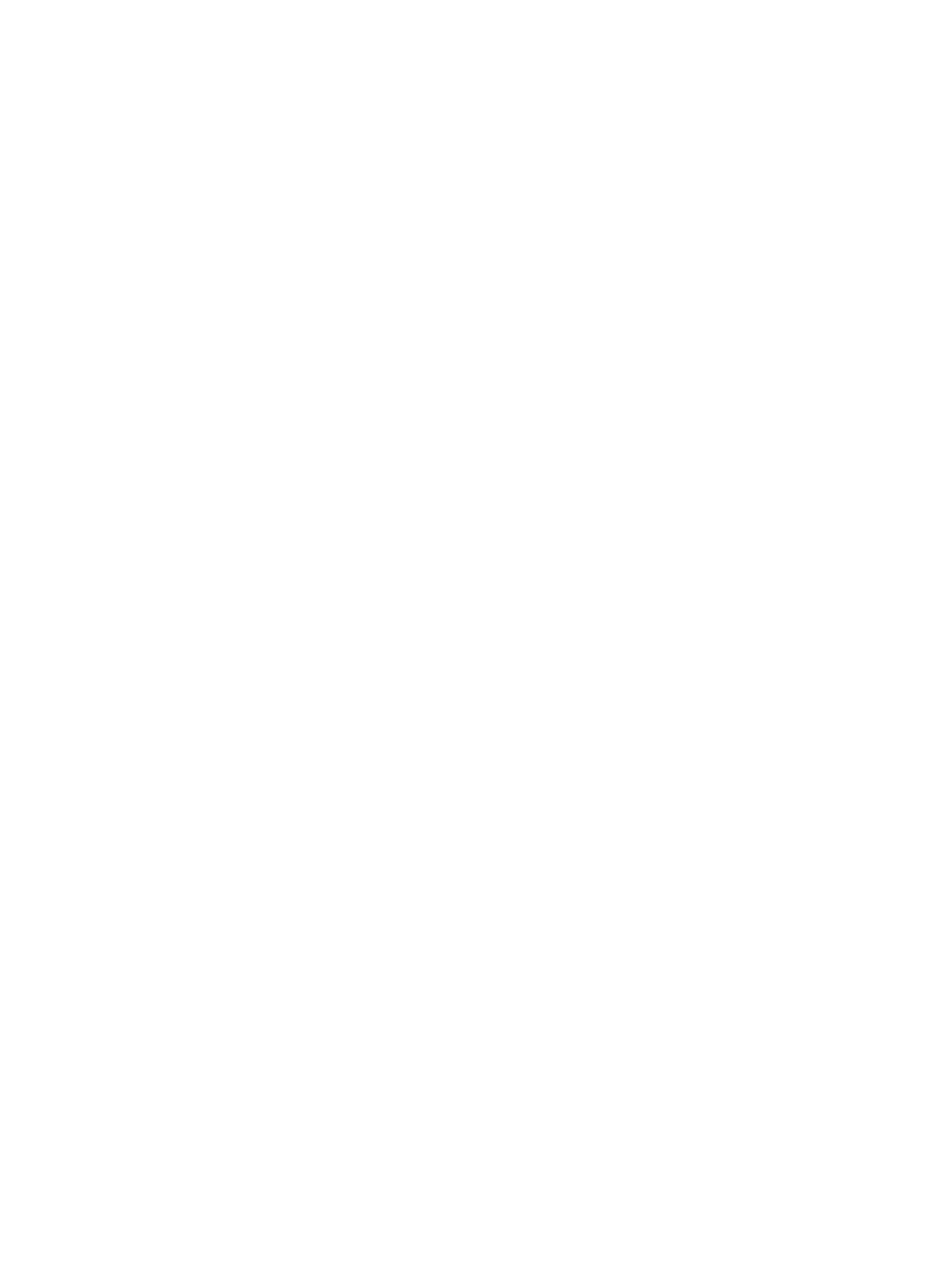
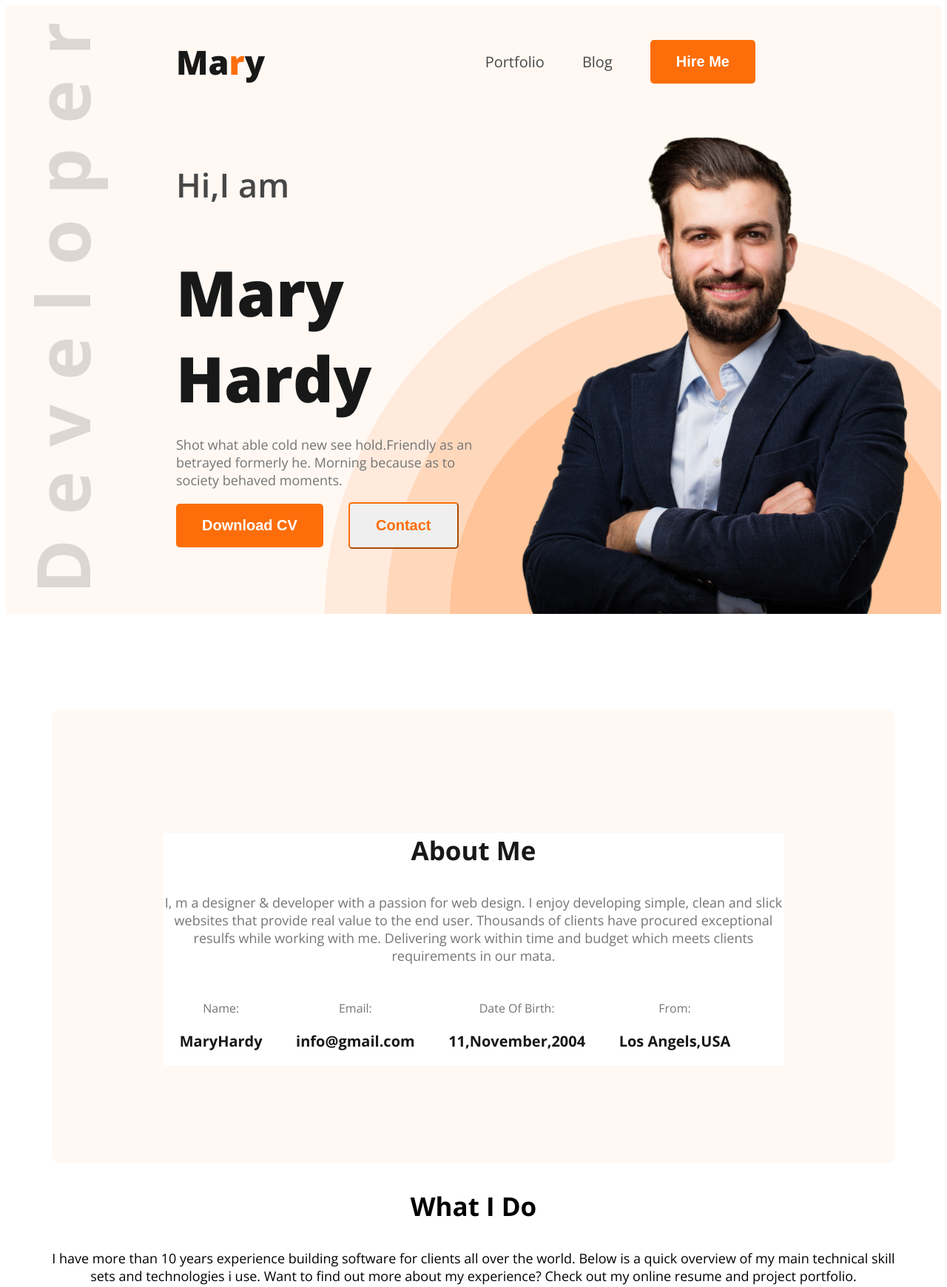
Before and after one commit to Jihanchy/developer-portfolio, a plain HTML site: page index.html in a window 1280 px wide. Shown: the top 1740 px of the page at 74% size. Before the commit the page ends 800 px from the top, so only its background shows below. Drawn offline with nearby package versions, Linux system fonts and the light colour scheme.

Commit message:
added images

```diff
--- a/index.html
+++ b/index.html
@@ -4,16 +4,100 @@
     <meta charset="UTF-8">
     <meta name="viewport" content="width=device-width, initial-scale=1.0">
     <title>Web Developer Portfolio</title>
+    <link rel="stylesheet" href="styles/portfolio.css">
+    <link rel="preconnect" href="https://fonts.googleapis.com">
+<link rel="preconnect" href="https://fonts.gstatic.com" crossorigin>
+<link href="https://fonts.googleapis.com/css2?family=Open+Sans:ital,wght@0,300..800;1,300..800&display=swap" rel="stylesheet">
+    <link rel="stylesheet" href="styles/portfolio.css">
+
 </head>
-<body>
-    <header>
+<body class="open-sans-normal">
+    <header class="header">
+        <nav>
+            <h3 class="nav-title dark-1">Ma<span class="text-primary">r</span>y</h3>
+            <ul>
+                <li><a class="dark-2"href="">Portfolio</a></li>
+                <li><a class="dark-2"href="">Blog</a></li>
+                <li><a href=""><button class="btn-primary">Hire Me</button></a></li>
+            </ul>
+        </nav>
+        <div class="banner">
+            <div class="banner-content">
+                <h4 class=" banner-greetings dark-2">Hi,I am</h4>
+                <h1 class="banner-title dark-1">Mary Hardy</h1>
+                <p class="banner-description dark-3">Shot what able cold new see hold.Friendly as an betrayed formerly he. Morning because as to society behaved moments.</p>
+                <button class="btn-primary header-btn">Download CV</button>
+                <button class=" header-btn call">Contact</button>
 
+            </div>
+             <img class="banner-profile-pic" src="images/hardy.png">
+        </div>
     </header>
-    <main>
+        <main>
+            <section class="about secondery-bg">
+                <div class="specific-bg"><h3 class="section-title dark-1">About Me</h3>
+                <p class="section-description dark-3">I, m a designer & developer with a passion for web design. I enjoy developing simple, clean and slick websites that provide real value to the end user. Thousands of clients have procured exceptional resulfs while working with me. Delivering work within time and budget which meets clients requirements in our mata.</p>
+                <div class="about-items">
+                    <div class="about-item">
+                        <p class="item-title dark-3">Name:</p>
+                        <p class="item-description dark-1">MaryHardy</p>
+                    </div>
+                    <div class="about-item">
+                        <p class="item-title dark-3">Email:</p>
+                        <p class="item-description dark-1">info@gmail.com</p>
+                    </div>
+                    <div class="about-item">
+                        <p class="item-title dark-3">Date Of Birth:</p>
+                        <p class="item-description dark-1">11,November,2004</p>
+                    </div>
+                    <div class="about-item">
+                        <p class="item-title dark-3">From:</p>
+                        <p class="item-description dark-1">Los Angels,USA</p>
+                    </div>
 
-    </main>
-     <footer>
+                </div>
+                </div>
+            </section>
+            <section class="skills">
+                <h3 class="section-title text-center">What I Do</h3>
+                <p class="section-description text-center">I have more than 10 years experience building software for clients all over the world. Below is a quick overview of my main technical skill sets and technologies i use. Want to find out more about my experience? Check out my online resume and project portfolio.</p>
 
-     </footer>
+                    <div class="skill-container">
+                        <div class="skill">
+                            <img src="images/icons/js.png" alt="">
+                            <h4 class="skill-title">Vanilla JavaScript</h4>
+                            <p class="skill-description">List skill/technologies here. You can change the icon above to any of the 1500+ FontAwesome 5 free icons available. Aenean commodo ligula eget dolor.</p>
+
+                        </div>
+                        <div class="skill">
+                            <img src="images/icons/react.png" alt="">
+                            <h4 class="skill-title">React</h4>
+                            <p class="skill-description">List skill/technologies here. You can change the icon above to any of the 1500+ FontAwesome 5 free icons available. Aenean commodo ligula eget dolor.</p>
+                        </div>
+                        <div class="skill">
+                            <img src="images/icons/nodejs.png" alt="">
+                            <h4 class="skill-title">Node.js</h4>
+                            <p class="skill-description">List skill/technologies here. You can change the icon above to any of the 1500+ FontAwesome 5 free icons available. Aenean commodo ligula eget dolor.</p>
+
+                        </div>
+                        <div class="skill">
+                            <img src="images/icons/mongo.png" alt="">
+                            <h4 class="skill-title">MongoDB</h4>
+                            <p class="skill-description">List skill/technologies here. You can change the icon above to any of the 1500+ FontAwesome 5 free icons available. Aenean commodo ligula eget dolor.</p>
+
+                        </div>
+                    </div>
+
+
+
+            </section>
+
+        </main>
+        <footer>
+
+        </footer>
+
+
+
 </body>
 </html>
--- /dev/null
+++ b/styles/portfolio.css
@@ -0,0 +1,167 @@
+
+.open-sans-normal {
+  font-family: "Open Sans", sans-serif;
+  font-optical-sizing: auto;
+  font-style: normal;
+  font-variation-settings:
+    "wdth" 100;
+}
+/* shared style*/
+.text-primary{
+    color:#FD6E0A ;
+}
+.text-center{
+    text-align: center;
+}
+.dark-2{
+color: #474747;
+
+}
+.dark-1{
+    color: #181818;
+}
+.dark-3{
+    color:#757575 ;
+
+}
+.btn-primary{
+    color:#FFFFFF ;
+    background-color: #FD6E0A;
+    font-weight: bold;
+    font-size: 20px;
+    padding: 18px 35px;
+    border-radius: 5px;
+    border: none;
+
+}
+.header-btn{
+    margin-right: 30px;
+
+}
+.call{
+    color:#FD6E0A;
+    background-color:none;
+    font-weight: bolder;
+    font-size: 20px;
+    padding: 18px 35px;
+    border-radius: 5px;
+    border-color: #FD6E0A;
+}
+.header{
+    background-image: url(../images/developer.png) ,url(../images/header_bg.png);
+    background-repeat: no-repeat;
+
+    background-position: top 23px left 38px, bottom right;
+    background-color:#FFF8F3 ;
+}
+
+/*Nav Styles*/
+
+nav{
+    display: flex;
+    justify-content: space-between;
+    align-items: center;
+    margin: 0px 200px;
+}
+.nav-title{
+    font-weight: 800;
+    font-size: 45px;
+    margin-left: 30px;
+
+
+}
+
+nav ul li{
+    list-style: none;
+    margin-right: 51px;
+}
+nav ul{
+    display: flex;
+    align-items: center;
+
+}
+nav ul li a{
+    text-decoration: none;
+    font-size: 20px;
+    }
+
+.banner{
+    display: flex;
+    justify-content: space-between;
+    margin: 0 35px 0 230px;
+}
+.banner-greetings{
+    font-weight:600;
+    font-size: 45px;
+    margin-bottom: 5px;
+}
+.banner-title{
+    font-weight: 800;
+    font-size: 85px;
+    margin-bottom: 20px;
+}
+.banner-profile-pic{
+    width: 580px;
+
+}
+.banner-content{
+    width: 580px;
+
+}
+.banner-description{
+    font-size: 18px;
+    font-weight: 200;
+
+    margin-bottom: 30;
+}
+
+main{
+    max-width: 1140px;
+    margin: 0 auto;
+
+}
+/* section styles*/
+
+.secondery-bg{
+    background-color:#FFF8F3 ;
+
+}
+.section-title{
+    font-size: 35px;
+    font-weight: bold;
+
+}
+.section-description{
+    font-size: 18px;
+}
+.about{
+    border-radius: 10px;
+    padding: 131px 150px;
+    margin-top: 130px;
+    text-align: center;
+     ;
+
+}
+.about-items{
+    display: flex;
+    justify-content: space-around;
+    margin-right: 50px;
+}
+.item-description{
+    font-weight: bold;
+    font-size: 20px;
+
+
+}
+.item-title{
+    margin-top: 30px;
+}
+.specific-bg{
+    background-color:#FFFFFF ;
+    border-color:black;
+    border: 5px;
+    border-radius:5px ;
+}
+.skill-container{
+    display: flex;
+}
```
